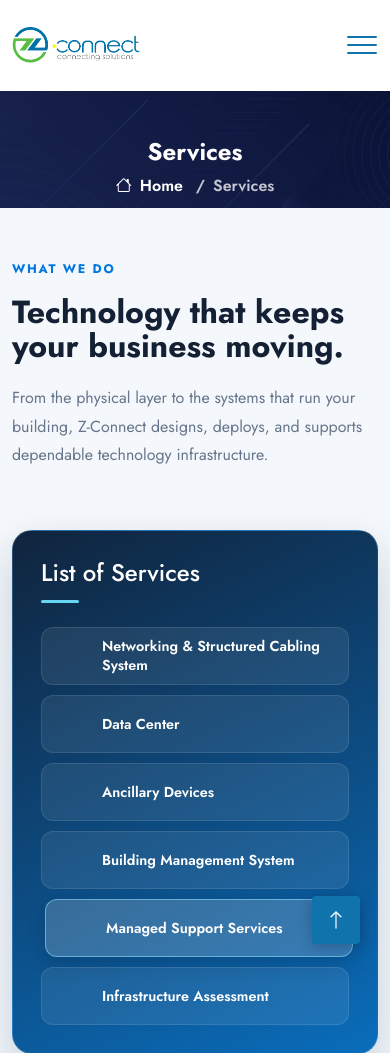
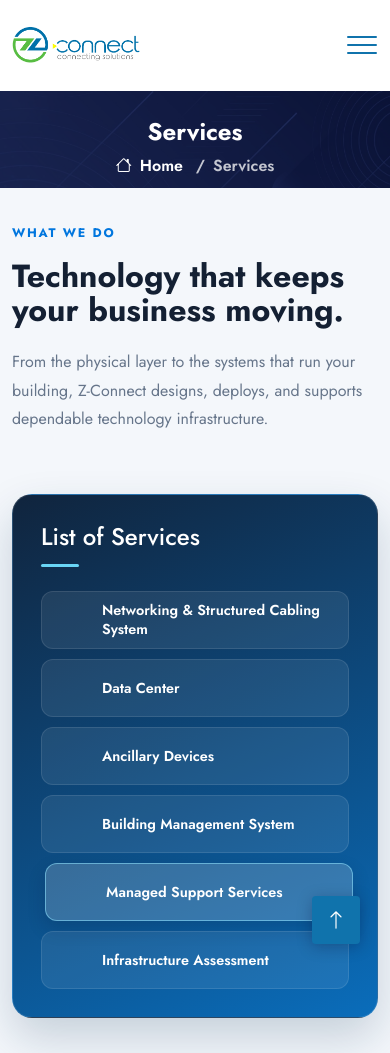
Before and after one commit to Jisheee/Z-Connect, a PHP site: page /services.php in a window 390 px wide. Shown: the top 1053 px of the page. Run offline with PHP 8.4, Linux system fonts and the light colour scheme; some libraries are stand-ins or nearby versions; some web fonts are replaced.

Commit message:
Fixed minor visual bugs

```diff
--- a/css/services-page.css
+++ b/css/services-page.css
@@ -8,8 +8,12 @@
   --services-page: #f4f7fb;
 }
 
+.services-page-hero {
+  padding-top: 90px;
+}
+
 .services-intro {
-  padding: 72px 0 42px;
+  padding: 48px 0 42px;
   background: var(--services-page);
 }
 
@@ -220,7 +224,7 @@
 
 @media (max-width: 991px) {
   .services-intro {
-    padding: 52px 0 28px;
+    padding: 36px 0 28px;
   }
 
   .services-intro__row {
--- a/services.php
+++ b/services.php
@@ -50,7 +50,7 @@
     <!--End Page Header-->
 
         <!-- Start inner Page hero-->
-    <section class="page-hero inner-page-hero" id="page-hero">
+    <section class="page-hero inner-page-hero services-page-hero" id="page-hero">
       <div class="overlay-photo-image-bg parallax" data-bg-img="assets/images/hero/inner-page-hero.jpg" data-bg-opacity="1"></div>
       <div class="overlay-color" data-bg-opacity=".75"></div>
       <div class="container">
```
